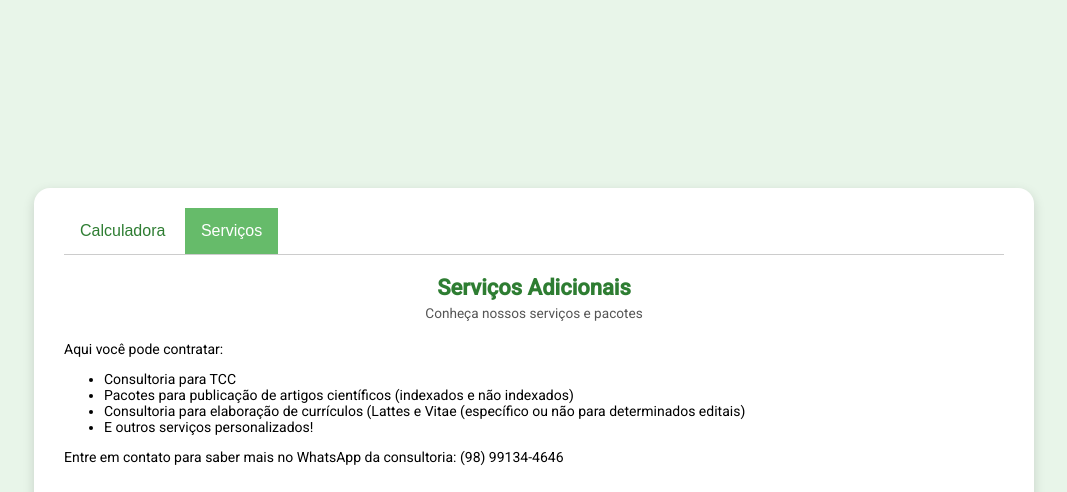
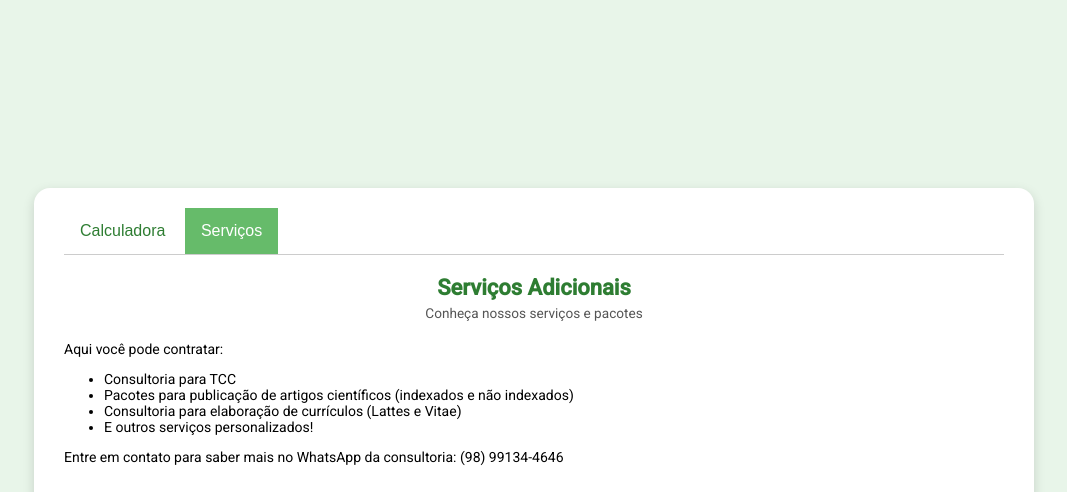
Before and after one commit to scigen-consultoria/curriculo_enare, a plain HTML site: page index.html in a window 1280 px wide. Both pictures are taken after a click on the button "Serviços". Shown: the top 492 px of the page, without its empty margins (106-1173 px from the left). Drawn offline with Linux system fonts and the light colour scheme.

Commit message:
Update index.html

```diff
--- a/index.html
+++ b/index.html
@@ -527,7 +527,7 @@
       <ul>
         <li>Consultoria para TCC</li>
         <li>Pacotes para publicação de artigos científicos (indexados e não indexados)</li>
-        <li>Consultoria para elaboração de currículos (Lattes e Vitae (específico ou não para determinados editais)</li>
+        <li>Consultoria para elaboração de currículos (Lattes e Vitae)</li>
         <li>E outros serviços personalizados!</li>
       </ul>
       <p>Entre em contato para saber mais no WhatsApp da consultoria: (98) 99134-4646</p>
```
